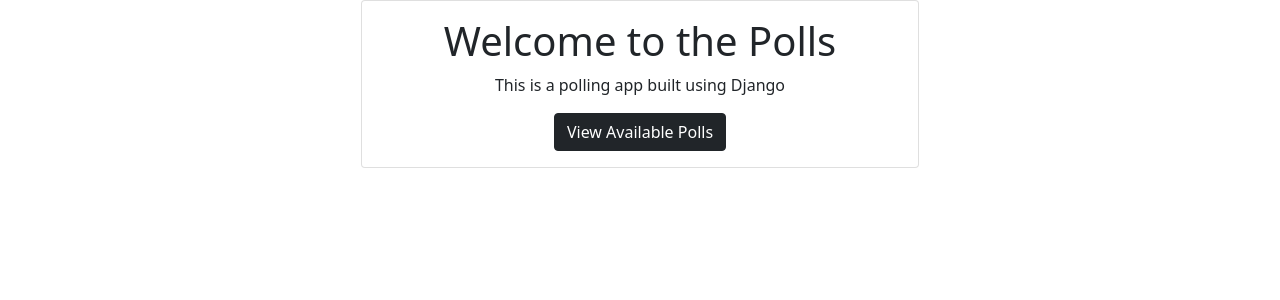
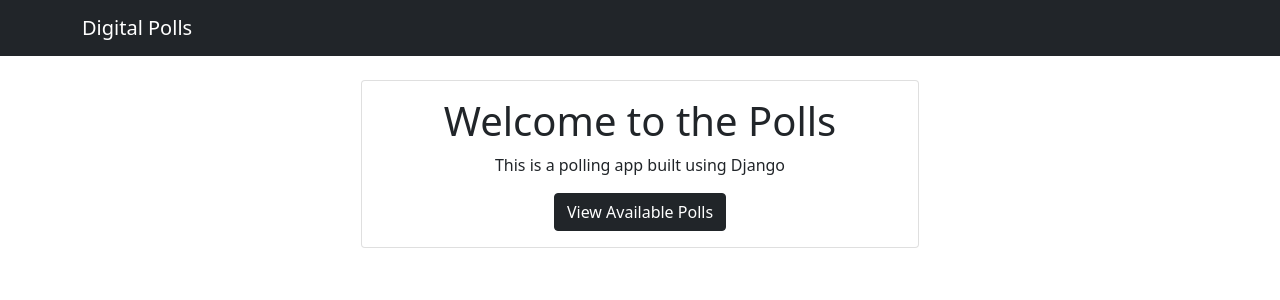
Before and after one commit to kat-mcbrooks/polling-app-python-django, a Django app: template mypoll/templates/pages/index.html in a window 1280 px wide. Shown: the top 300 px of the page. Run offline with Django 3.2, Linux system fonts and the light colour scheme; the template is opened without the code that fills it, so the values that code supplies are empty.

Commit message:
navbar added and included within base.html so across all pages

```diff
--- a/mypoll/templates/base.html
+++ b/mypoll/templates/base.html
@@ -13,6 +13,8 @@
     <title>LetsPoll {% block title %}{% endblock %}</title>
   </head>
   <body>
+    <!-- NavBar -->
+    {% include 'partials/_navbar.html' %}
     <div class="container">
       <div class="col-md-6 m-auto">{% block content %}{% endblock %}</div>
     </div>
--- a/mypoll/templates/partials/_navbar.html
+++ b/mypoll/templates/partials/_navbar.html
@@ -0,0 +1,5 @@
+<nav class="navbar navbar-dark bg-dark mb-4">
+  <div class="container">
+    <a class="navbar-brand" href="/"> Digital Polls </a>
+  </div>
+</nav>
```
